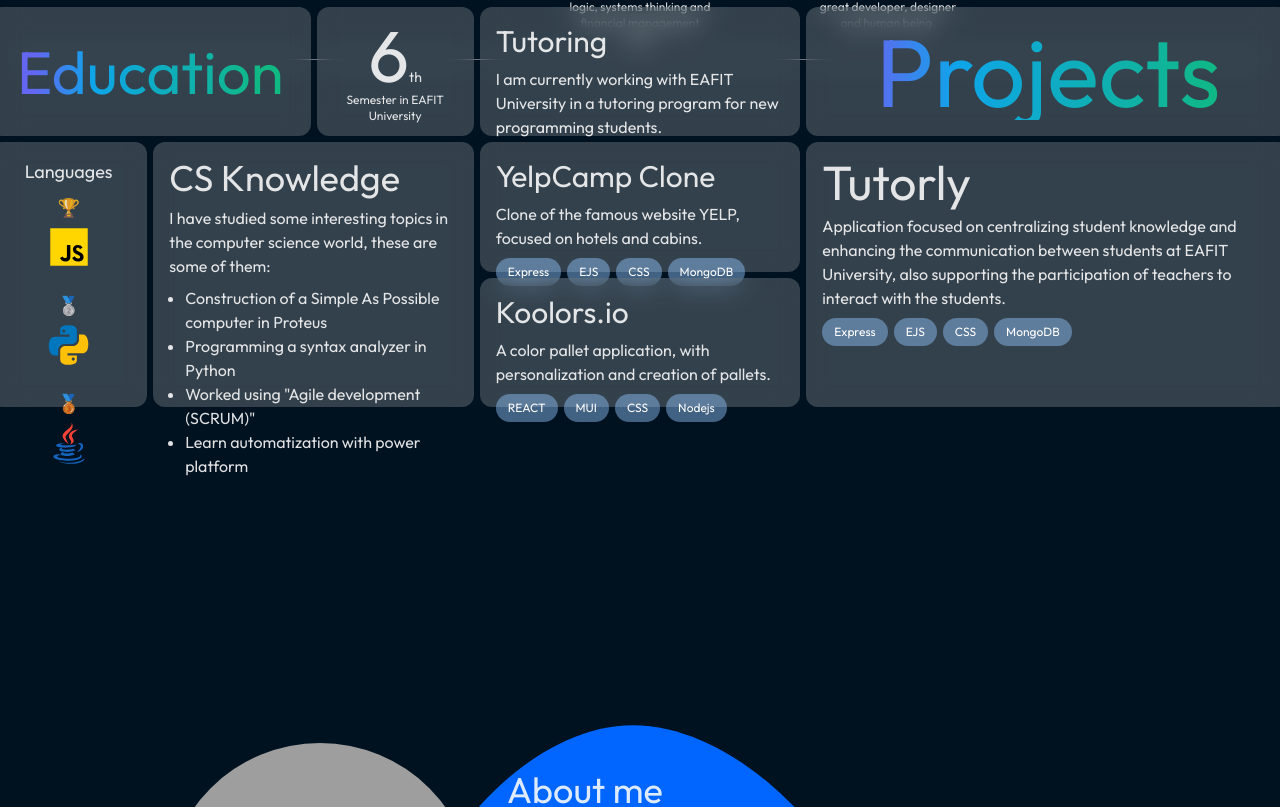
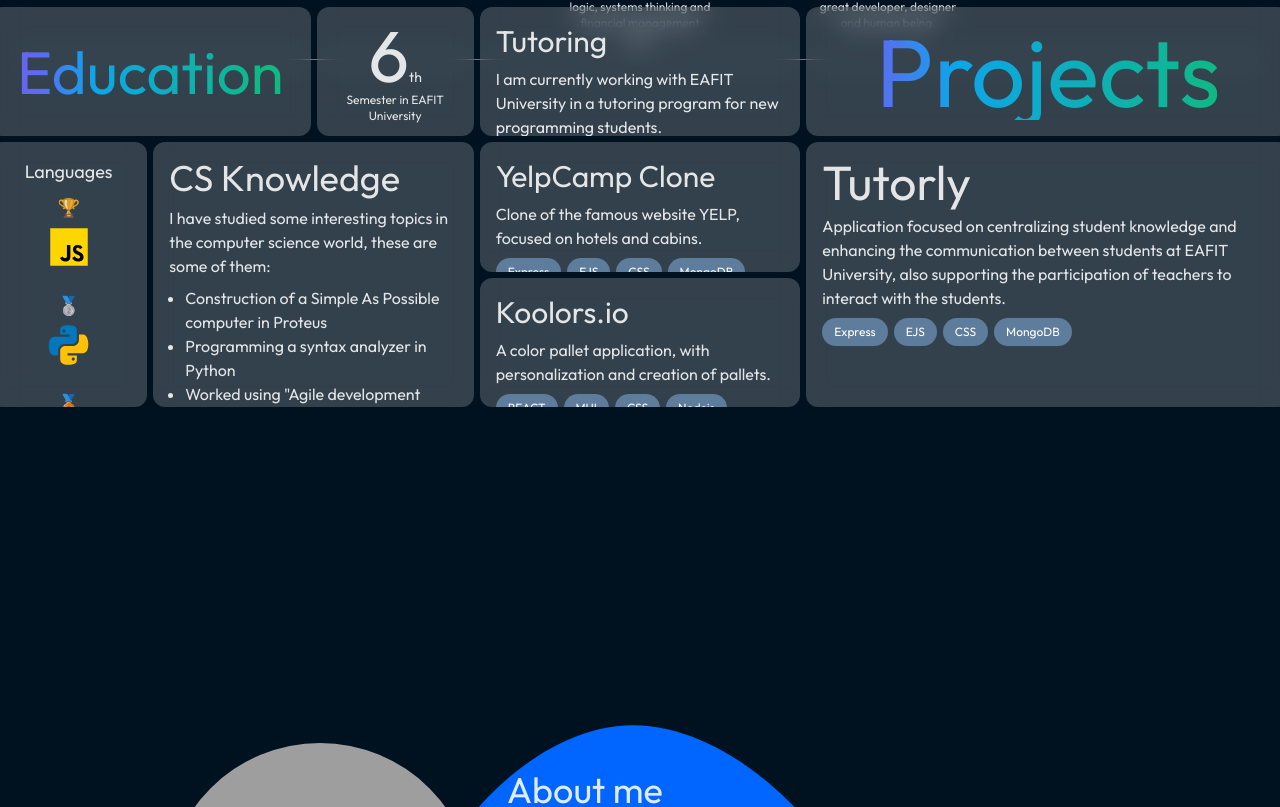
Before and after one commit to mvasquezb99/Portafolio-page, a React (Vite) app: page / in a window 1280 px wide. Shown: the part 1161-1968 px from the top of the page. Built offline with nearby package versions, Linux system fonts and the light colour scheme; grey boxes are pictures that could not be loaded.

Commit message:
feat:changes for deploy

```diff
--- a/package.json
+++ b/package.json
@@ -10,8 +10,6 @@
     "preview": "vite preview"
   },
   "dependencies": {
-    "cloudinary": "^2.2.0",
-    "multer-storage-cloudinary": "^4.0.0",
     "react": "^18.2.0",
     "react-dom": "^18.2.0"
   },
--- a/src/components/BentoBox.jsx
+++ b/src/components/BentoBox.jsx
@@ -16,10 +16,14 @@ function BentoBox({ type, id, content = '', name = '' }) {
                                     type === 'long-xl' ? 'col-span-3' : ''}
                 bg-white/20  rounded-xl backdrop-blur-md
                 transition ease-in-out delay-100 flex flex-row
-                justify-center items-center p-4`}>
+                justify-center items-center p-4 overflow-hidden`}>
             {
                 id === 'title-1' || id === 'title-2' ? <>
-                    <h1 className={`hover:cursor-pointer flex flex-row justify-center items-center ${type === 'long-xl' ? 'text-8xl' : 'text-6xl'} bg-gradient-to-r from-indigo-500 from-10% via-sky-500 via-30% to-emerald-500 to-90% text-transparent bg-clip-text h-full w-full`}>
+                    <h1 className={`hover:cursor-pointer flex flex-row justify-center items-center
+                            ${type === 'long-xl' ? 'text-8xl' : 'text-6xl'}
+                                bg-gradient-to-r from-indigo-500 from-10% via-sky-500 via-30%
+                                    to-emerald-500 to-90% text-transparent bg-clip-text h-full w-full`}
+                    >
                         {content}
                     </h1>
                 </> : id === 'p' || (id === 'e' && name === '') ?
--- a/src/styles/BentoBox.css
+++ b/src/styles/BentoBox.css
@@ -1,8 +1,10 @@
 #title-1:hover ~ #p, #title-1:hover{
     background-color: rgba(255, 255, 255, 0.3);
+    animation: none;
 }
 #title-2:hover ~ #e, #title-2:hover{
     background-color: rgba(255, 255, 255, 0.3);
+    animation: none;
 }
 
 #title-1::before{
```
Also changed, not shown: 1 other file (tests, documents, lock files or other folders).
